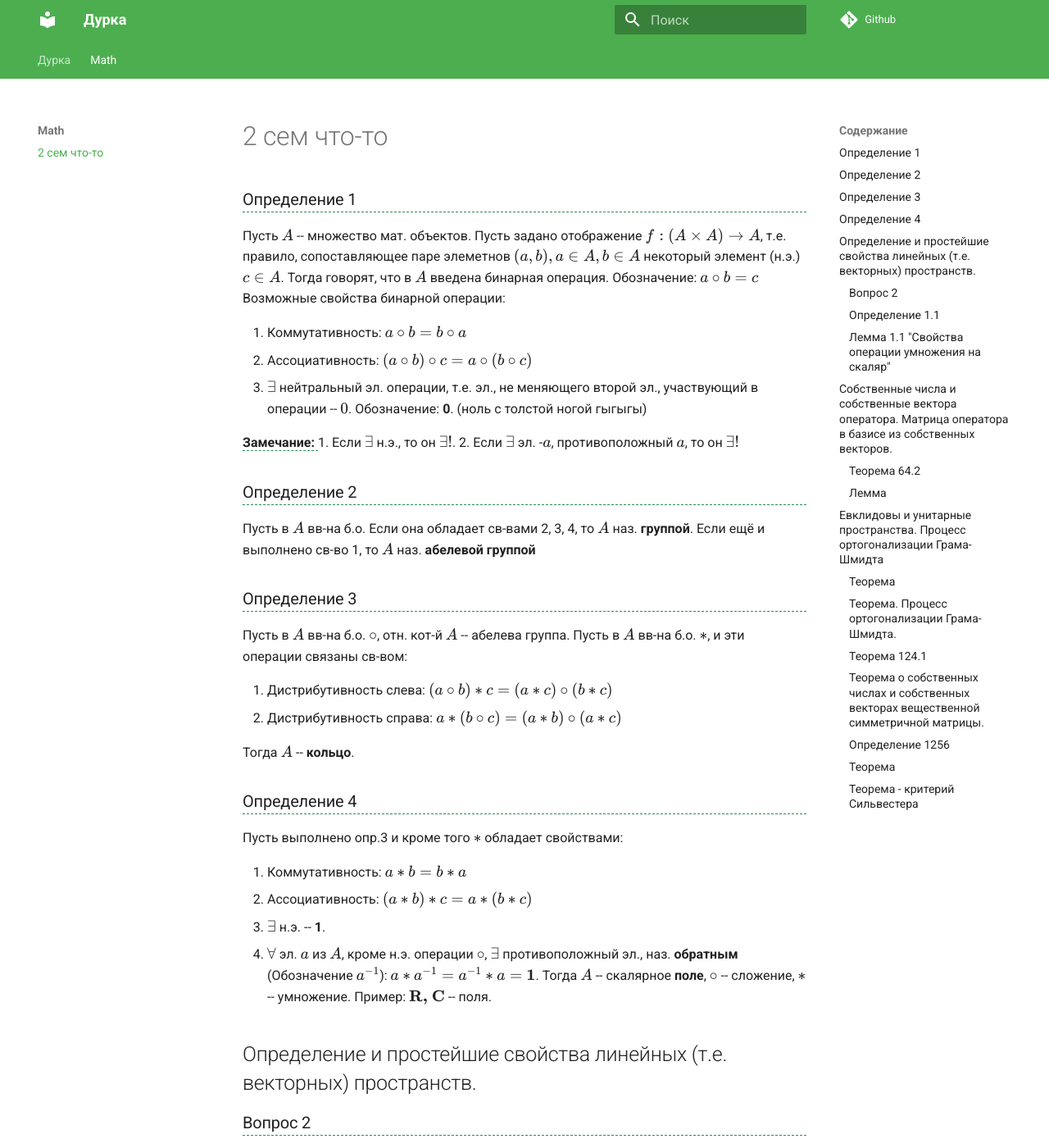
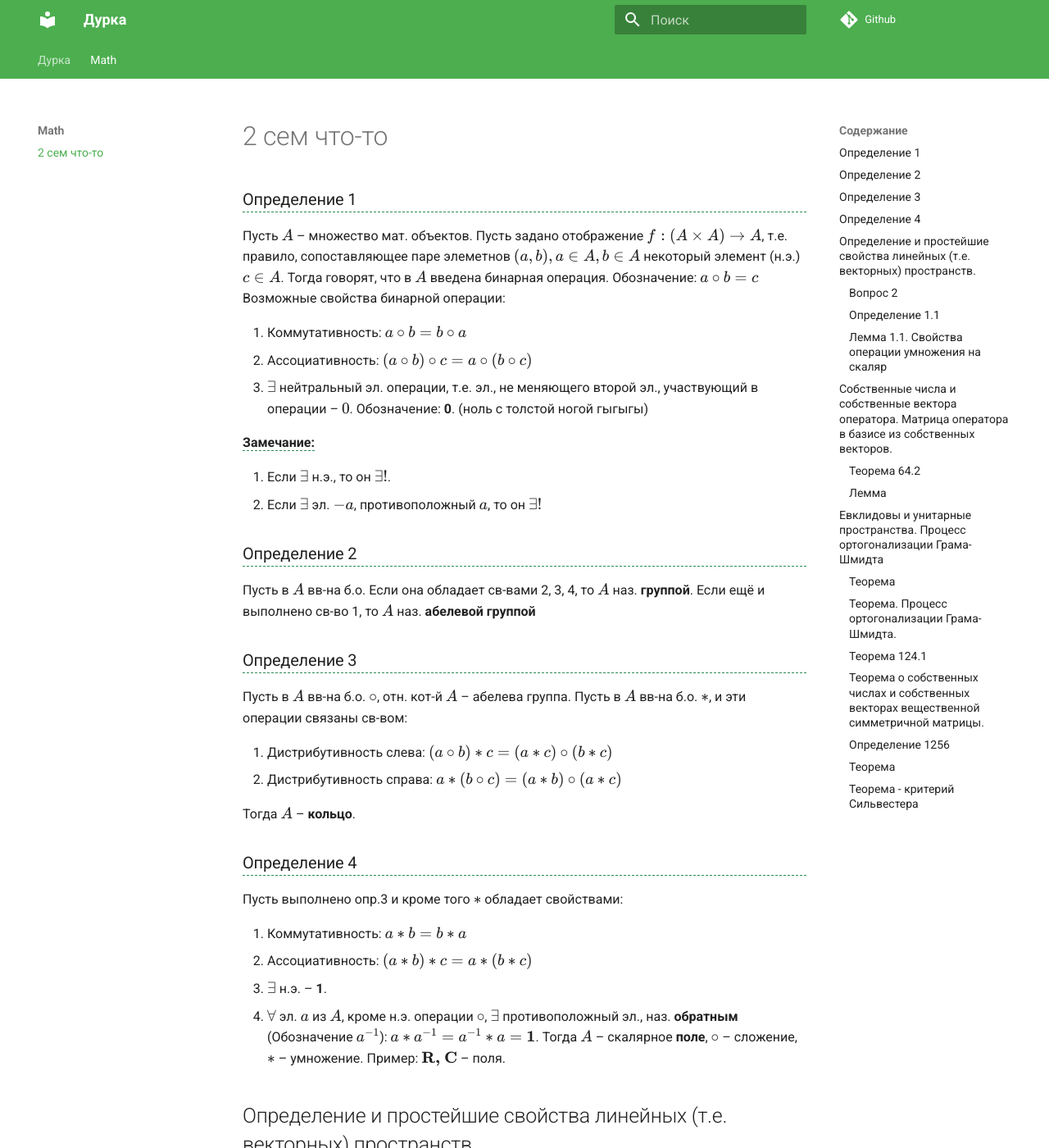
Before and after one commit to dotCirill/Durka, an MkDocs documentation site: the page built from docs/math/a.md, in a window 1280 px wide and 1400 px high. Shown: the whole window at 82% size. Built offline with MkDocs 1.6.1 and Material for MkDocs 9.7.7, drawn with Linux system fonts in a browser that asks for light colours; comment, search, counter and statistics services are not loaded; some of the changed text lies outside the part shown.

```diff
--- a/docs/math/a.md
+++ b/docs/math/a.md
@@ -15,8 +15,9 @@ title: 2 сем что-то
 Обозначение: **0**. (ноль с толстой ногой гыгыгы)
 
 <span class="stitle"> Замечание: </span>
+
 1. Если $\exists$ н.э., то он $\exists!$.
-2. Если $\exists$ эл. -$a$, противоположный $a$, то он $\exists!$
+2. Если $\exists$ эл. $-a$, противоположный $a$, то он $\exists!$
 
 ### Определение 2
 Пусть в $A$ вв-на б.о. Если она обладает св-вами 2, 3, 4, то $A$ наз. **группой**. Если ещё и выполнено св-во 1, то $A$ наз. **абелевой группой**
@@ -51,7 +52,7 @@ title: 2 сем что-то
 
 Тогда $L$ наз. **линейным** ($\Leftrightarrow$ векторным) **пространством**. Эл-ты $L$ наз. векторами.
 
-### Лемма 1.1 "Свойства операции умножения на скаляр"
+### Лемма 1.1. Свойства операции умножения на скаляр
 1. $0 \cdot x =$ **0**  $\forall x \in L \hspace{0.25cm} (0 \cdot x = v \in L; \exists (-v) \hspace{1cm} (0 \cdot x) = (0+0) \cdot x = 0 \cdot x + 0 \cdot x$ т.е. $v+v=v/+(-v) \Leftrightarrow -v+v+v=-v+v \Leftrightarrow v=\textbf{0} => \textbf{0} = 0 \cdot x)$
 2. $\alpha \cdot 0 = \bold{0} \hspace{1cm} \forall \alpha \in \bold{R, C}$
 3. $\alpha \cdot x = \bold{0} \Leftrightarrow$
--- a/mkdocs.yml
+++ b/mkdocs.yml
@@ -26,6 +26,8 @@ extra_javascript:
 markdown_extensions:
     - toc:
         permalink: true
+    - smarty:
+        smart_angled_quotes: true
     - admonition
     - pymdownx.details
     - pymdownx.superfences
```
Also changed, not shown: docs/index.md (+5 -0 lines).
